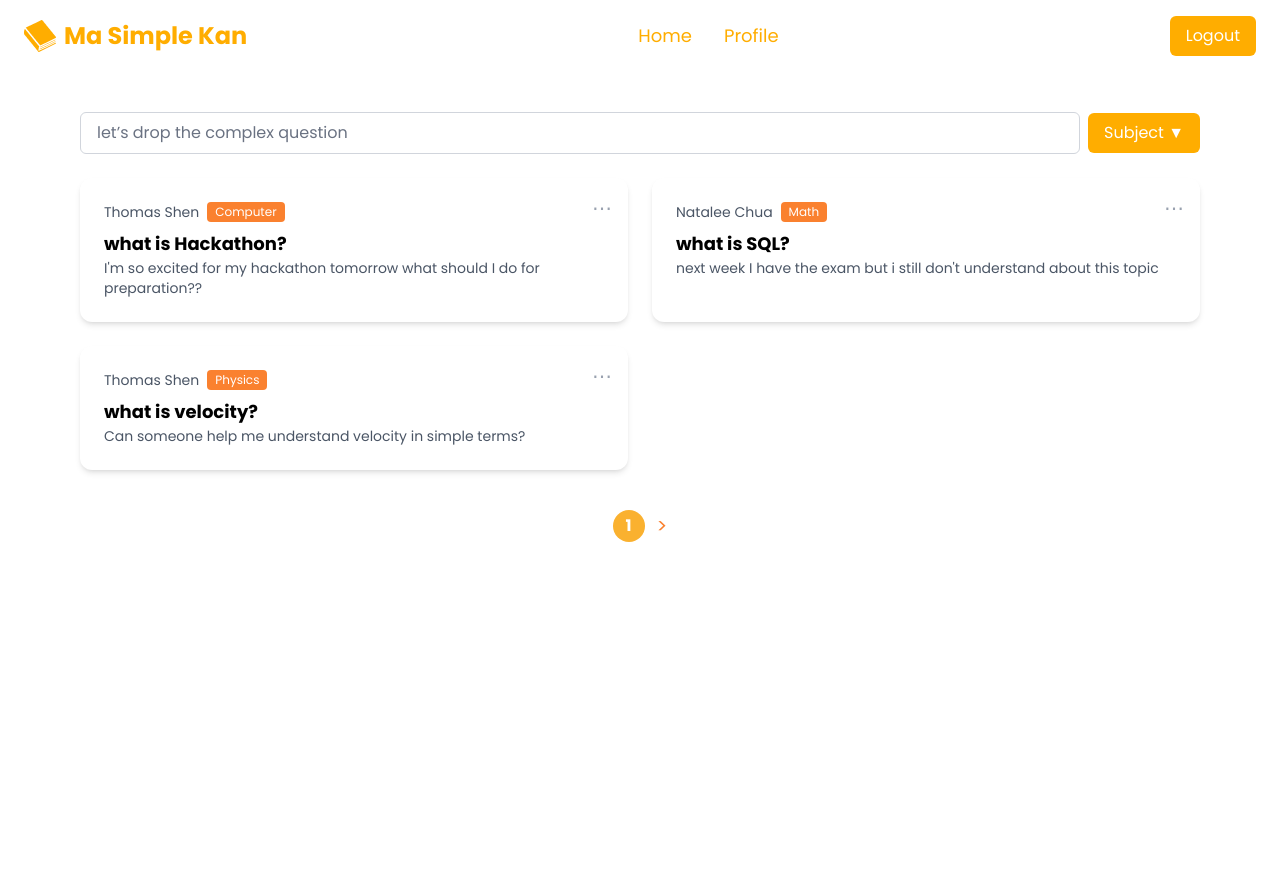
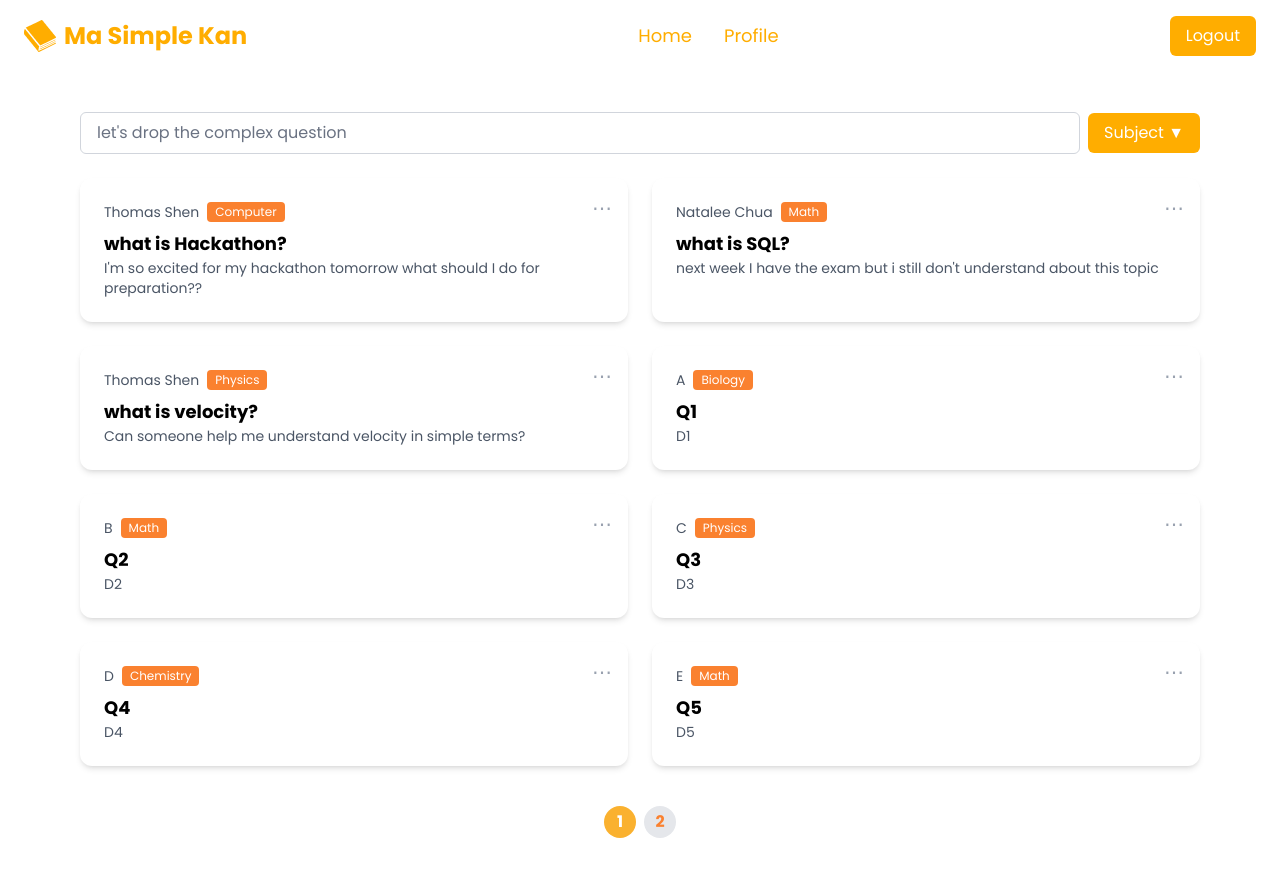
Before and after one commit to CSC105-2024/CSC105-hackathon-G11-MaSimpleKan, a React (Vite) app in the folder frontend/: page /home in a window 1280 px wide. Before the commit the page ends 800 px from the top, so only its background shows below. Built offline with nearby package versions, Linux system fonts and the light colour scheme; sample sign-in values are in the browser's storage; a web font is replaced by a local one.

Commit message:
frontend update

```diff
--- a/frontend/package.json
+++ b/frontend/package.json
@@ -10,6 +10,7 @@
     "preview": "vite preview"
   },
   "dependencies": {
+    "@ampproject/remapping": "^2.3.0",
     "@hookform/resolvers": "^5.0.1",
     "@tailwindcss/vite": "^4.1.8",
     "react": "^19.1.0",
--- /dev/null
+++ b/frontend/src/api/createPost.js
@@ -0,0 +1,17 @@
+import { axiosInstance } from "../axios";
+
+export const createPost = async (data) => {
+    try {
+        const res = await axiosInstance.post("/post/create", data);
+        return {
+            success: true,
+            data: res.data,
+        };
+    } catch (e) {
+        console.log(e);
+        return {
+            success: false,
+            data: null,
+        }
+    }
+}
--- a/frontend/src/pages/HomePage.jsx
+++ b/frontend/src/pages/HomePage.jsx
@@ -1,57 +1,79 @@
-import {React, useState} from "react";
+import React, { useEffect, useState } from "react";
 import Navbar from "./../assets/Navbar.jsx";
 import CreatePostPopup from "./../popup/CreatePostPopup";
 import PostInformationPopup from "./../popup/PostInformation";
 
 const subjectEnum = ["Math", "Biology", "Physics", "Chemistry", "Computer"];
 
-const allQuestions = [
+const HomePage = () => {
+    const [posts, setPosts] = useState([]);
+    const [showDropdown, setShowDropdown] = useState(false);
+    const [openMenuId, setOpenMenuId] = useState(null);
+    const [showCreatePopup, setShowCreatePopup] = useState(false);
+    const [selectedPost, setSelectedPost] = useState(null);
+    const [selectedSubject, setSelectedSubject] = useState(null);
+    const [currentPage, setCurrentPage] = useState(1);
+
+    useEffect(() => {
+        setPosts([
             {
                 id: 1,
                 name: "Thomas Shen",
+                author: "Thomas Shen",
                 subject: "Computer",
-        question: "what is Hackathon?",
+                title: "what is Hackathon?",
                 description:
                     "I'm so excited for my hackathon tomorrow what should I do for preparation??",
             },
             {
                 id: 2,
                 name: "Natalee Chua",
+                author: "Natalee Chua",
                 subject: "Math",
-        question: "what is SQL?",
+                title: "what is SQL?",
                 description:
                     "next week I have the exam but i still don't understand about this topic",
             },
             {
                 id: 3,
                 name: "Thomas Shen",
+                author: "Thomas Shen",
                 subject: "Physics",
-        question: "what is velocity?",
+                title: "what is velocity?",
                 description: "Can someone help me understand velocity in simple terms?",
             },
-];
+            { id: 4, name: "A", author: "A", subject: "Biology", title: "Q1", description: "D1" },
+            { id: 5, name: "B", author: "B", subject: "Math", title: "Q2", description: "D2" },
+            { id: 6, name: "C", author: "C", subject: "Physics", title: "Q3", description: "D3" },
+            { id: 7, name: "D", author: "D", subject: "Chemistry", title: "Q4", description: "D4" },
+            { id: 8, name: "E", author: "E", subject: "Math", title: "Q5", description: "D5" },
+            { id: 9, name: "F", author: "F", subject: "Computer", title: "Q6", description: "D6" },
+        ]);
+    }, []);
 
-const HomePage = () => {
-    const [showDropdown, setShowDropdown] = useState(false);
-    const [openMenuId, setOpenMenuId] = useState(null);
-    const [showCreatePopup, setShowCreatePopup] = useState(false);
-    const [selectedPost, setSelectedPost] = useState(null);
-    const [selectedSubject, setSelectedSubject] = useState(null); // ✅ filter state
+    const itemsPerPage = 8;
 
-    const questions = selectedSubject
-        ? allQuestions.filter((q) => q.subject === selectedSubject)
-        : allQuestions;
+    const filteredQuestions = selectedSubject
+        ? posts.filter((q) => q.subject === selectedSubject)
+        : posts;
+
+    const totalPages = Math.ceil(filteredQuestions.length / itemsPerPage);
+
+    const currentItems = filteredQuestions.slice(
+        (currentPage - 1) * itemsPerPage,
+        currentPage * itemsPerPage
+    );
 
     return (
         <>
-            <Navbar/>
+            <Navbar />
             <div className="max-w-6xl mx-auto px-4 py-10">
                 <div className="flex flex-wrap md:flex-nowrap items-center gap-2 mb-6">
                     <div
                         onClick={() => setShowCreatePopup(true)}
                         className="flex-1 min-w-0 px-4 py-2 border border-gray-300 rounded-md focus:outline-none cursor-text bg-white text-gray-500"
                     >
-                        let’s drop the complex question
+                        let's drop the complex question
                     </div>
 
                     <div className="relative">
@@ -63,12 +85,12 @@ const HomePage = () => {
                         </button>
 
                         {showDropdown && (
-                            <div
-                                className="absolute right-0 mt-1 bg-[#FFAD00] text-white rounded-md shadow-md min-w-[120px] z-10">
+                            <div className="absolute right-0 mt-1 bg-[#FFAD00] text-white rounded-md shadow-md min-w-[120px] z-10">
                                 <div
                                     className="px-4 py-2 hover:bg-white hover:text-[#FFAD00] cursor-pointer transition rounded-md"
                                     onClick={() => {
-                                        setSelectedSubject(null); // clear filter
+                                        setSelectedSubject(null);
+                                        setCurrentPage(1);
                                         setShowDropdown(false);
                                     }}
                                 >
@@ -80,6 +102,7 @@ const HomePage = () => {
                                         className="px-4 py-2 hover:bg-white hover:text-[#FFAD00] cursor-pointer transition rounded-md"
                                         onClick={() => {
                                             setSelectedSubject(subject);
+                                            setCurrentPage(1);
                                             setShowDropdown(false);
                                         }}
                                     >
@@ -92,10 +115,10 @@ const HomePage = () => {
                 </div>
 
                 <div className="grid grid-cols-1 md:grid-cols-2 gap-6">
-                    {questions.length === 0 ? (
+                    {currentItems.length === 0 ? (
                         <p className="text-center text-gray-500 col-span-2">No posts found.</p>
                     ) : (
-                        questions.map((q) => (
+                        currentItems.map((q) => (
                             <div
                                 key={q.id}
                                 className="bg-white rounded-xl shadow-md p-6 relative hover:bg-[#FFF1DC] hover:shadow-lg transition cursor-pointer"
@@ -112,8 +135,7 @@ const HomePage = () => {
                                 </div>
 
                                 {openMenuId === q.id && (
-                                    <div
-                                        className="absolute top-[36px] right-4 bg-[#FFAD00] text-white rounded-md shadow-md w-28 z-10 text-sm">
+                                    <div className="absolute top-[36px] right-4 bg-[#FFAD00] text-white rounded-md shadow-md w-28 z-10 text-sm">
                                         <div
                                             className="px-4 py-2 hover:bg-white hover:text-[#FFAD00] cursor-pointer transition rounded-md"
                                             onClick={() => {
@@ -136,30 +158,44 @@ const HomePage = () => {
                                 )}
 
                                 <div className="text-sm text-gray-600 flex items-center gap-2 mb-2">
-                                    <span>{q.name}</span>
+                                    <span>{q.author}</span>
                                     <span className="bg-[#FA812F] text-white px-2 py-0.5 text-xs rounded">
                                         {q.subject}
                                     </span>
                                 </div>
-                                <h2 className="text-lg font-semibold">{q.question}</h2>
+                                <h2 className="text-lg font-semibold">{q.title}</h2>
                                 <p className="text-sm text-gray-600">{q.description}</p>
                             </div>
                         ))
                     )}
                 </div>
 
-                <div className="mt-10 flex justify-center items-center gap-3">
-                    <button className="bg-[#FAB12F] text-white w-8 h-8 rounded-full font-semibold">
-                        1
+                {totalPages > 1 && (
+                    <div className="mt-10 flex justify-center items-center gap-2">
+                        {Array.from({ length: totalPages }, (_, i) => (
+                            <button
+                                key={i + 1}
+                                onClick={() => setCurrentPage(i + 1)}
+                                className={`w-8 h-8 rounded-full font-semibold ${
+                                    currentPage === i + 1
+                                        ? "bg-[#FAB12F] text-white"
+                                        : "bg-gray-200 text-[#FA812F] hover:bg-[#FFDD99]"
+                                }`}
+                            >
+                                {i + 1}
                             </button>
-                    <button className="text-xl text-[#FA812F] hover:text-[#FA4032]">
-                        &gt;
-                    </button>
+                        ))}
                     </div>
+                )}
             </div>
 
             {showCreatePopup && (
-                <CreatePostPopup onClose={() => setShowCreatePopup(false)}/>
+                <CreatePostPopup
+                    onClose={() => setShowCreatePopup(false)}
+                    onCreate={(newPost) => {
+                        setPosts((prev) => [{ ...newPost, id: prev.length + 1 }, ...prev]);
+                    }}
+                />
             )}
 
             {selectedPost && (
--- a/frontend/src/pages/ProfilePage.jsx
+++ b/frontend/src/pages/ProfilePage.jsx
@@ -44,6 +44,7 @@ function Profile() {
     const [selectedItem, setSelectedItem] = useState(null);
     const [showConfirm, setShowConfirm] = useState(false);
     const [indexToDelete, setIndexToDelete] = useState(null);
+
 
     useEffect(() => {
         const handleClickOutside = (event) => {
@@ -147,7 +148,6 @@ function Profile() {
                     item={selectedItem}
                     onCancel={() => setShowEdit(false)}
                     onSave={(updatedItem) => {
-                        // update logic here
                         setShowEdit(false);
                     }}
                 />
@@ -156,7 +156,6 @@ function Profile() {
                     trigger={showConfirm}
                     onCancel={() => setShowConfirm(false)}
                     onConfirm={() => {
-                        // delete logic here
                         setShowConfirm(false);
                     }}
                 />
--- a/frontend/src/popup/CreatePostPopup.jsx
+++ b/frontend/src/popup/CreatePostPopup.jsx
@@ -1,9 +1,10 @@
-import React, { useState } from "react";
-import { useForm } from "react-hook-form";
-import { z } from "zod";
-import { zodResolver } from "@hookform/resolvers/zod";
+import React, {useState} from "react";
+import {useForm} from "react-hook-form";
+import {z} from "zod";
+import {zodResolver} from "@hookform/resolvers/zod";
+// import { createPost } from "../api/createPost";
 
-const subjectEnum = ["Computer", "Math", "Biology", "Physics", "Chemistry"];
+const subjectEnum = ["Math", "Biology", "Physics", "Chemistry", "Computer"];
 
 const postSchema = z.object({
     title: z.string().min(1, "Title is required"),
@@ -11,23 +12,32 @@ const postSchema = z.object({
     description: z.string().min(1, "Description is required"),
 });
 
-const CreatePostPopup = ({ onClose }) => {
+const CreatePostPopup = ({onClose, onCreate}) => {
     const [success, setSuccess] = useState(false);
 
     const {
         register,
         handleSubmit,
-        formState: { errors },
+        formState: {errors},
         reset,
     } = useForm({
         resolver: zodResolver(postSchema),
     });
 
-    const onSubmit = (data) => {
-        console.log("✅ Submitted post:", data);
+    const onSubmit = async (data) => {
+        const post = {
+            ...data,
+            userId: Number(localStorage.getItem("userId")),
+        };
+        console.log("📦 POST data:", post);
+
+        onCreate(post);
+        reset();
         setSuccess(true);
-        reset();
-        setTimeout(() => setSuccess(false), 3000);
+        setTimeout(() => {
+            setSuccess(false);
+            onClose();
+        }, 3000);
     };
 
     return (
@@ -105,7 +115,8 @@ const CreatePostPopup = ({ onClose }) => {
                 </form>
 
                 {success && (
-                    <div className="mt-6 text-center bg-white text-green-600 border border-green-400 px-4 py-2 rounded-md shadow">
+                    <div
+                        className="mt-6 text-center bg-white text-green-600 border border-green-400 px-4 py-2 rounded-md shadow">
                         ✅ Create success!
                     </div>
                 )}
```
Also changed, not shown: frontend/src/popup/PostInformation.jsx (+8 -0 lines), 2 other files (tests, documents, lock files or other folders). Lines whose indentation alone changed are shown as unchanged.
